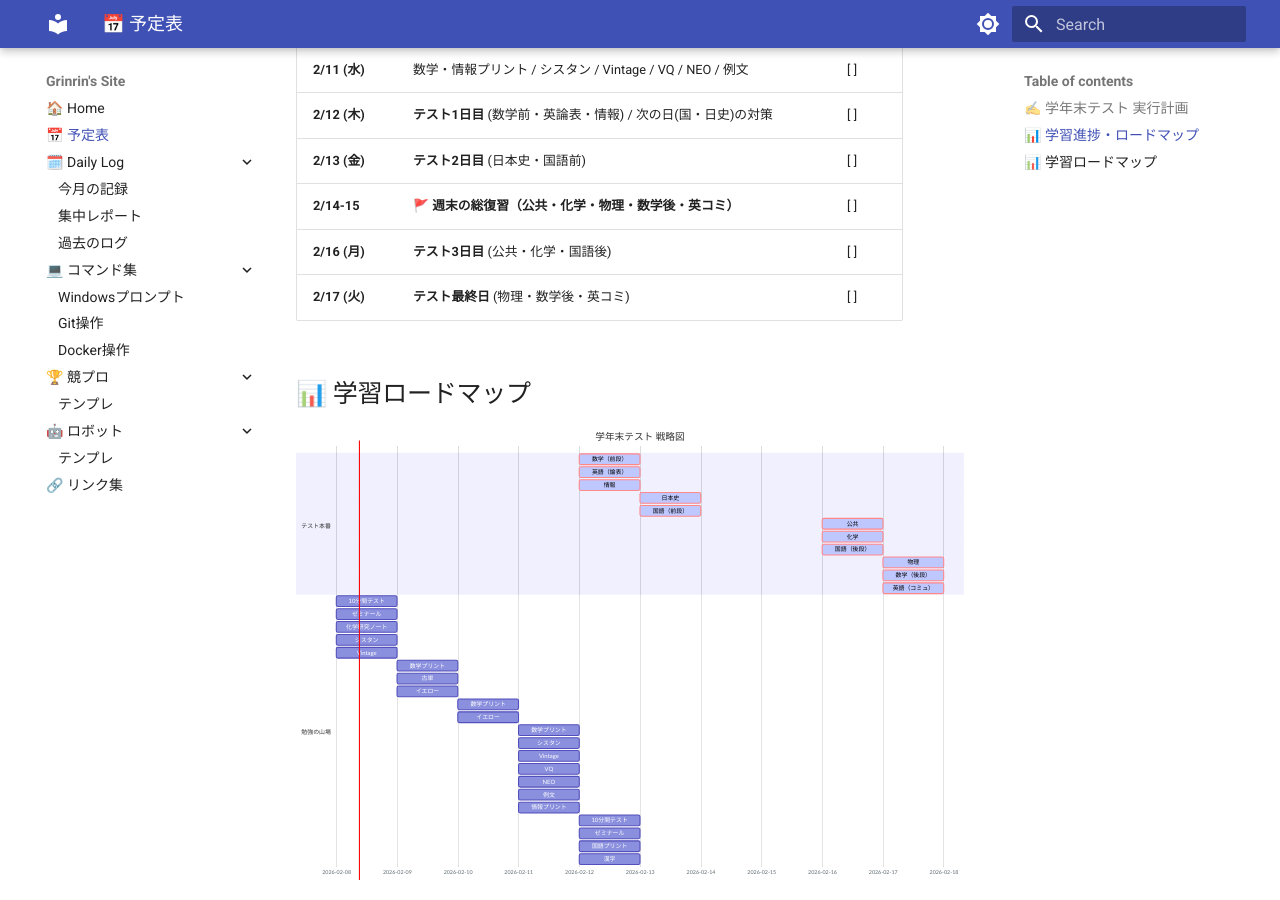
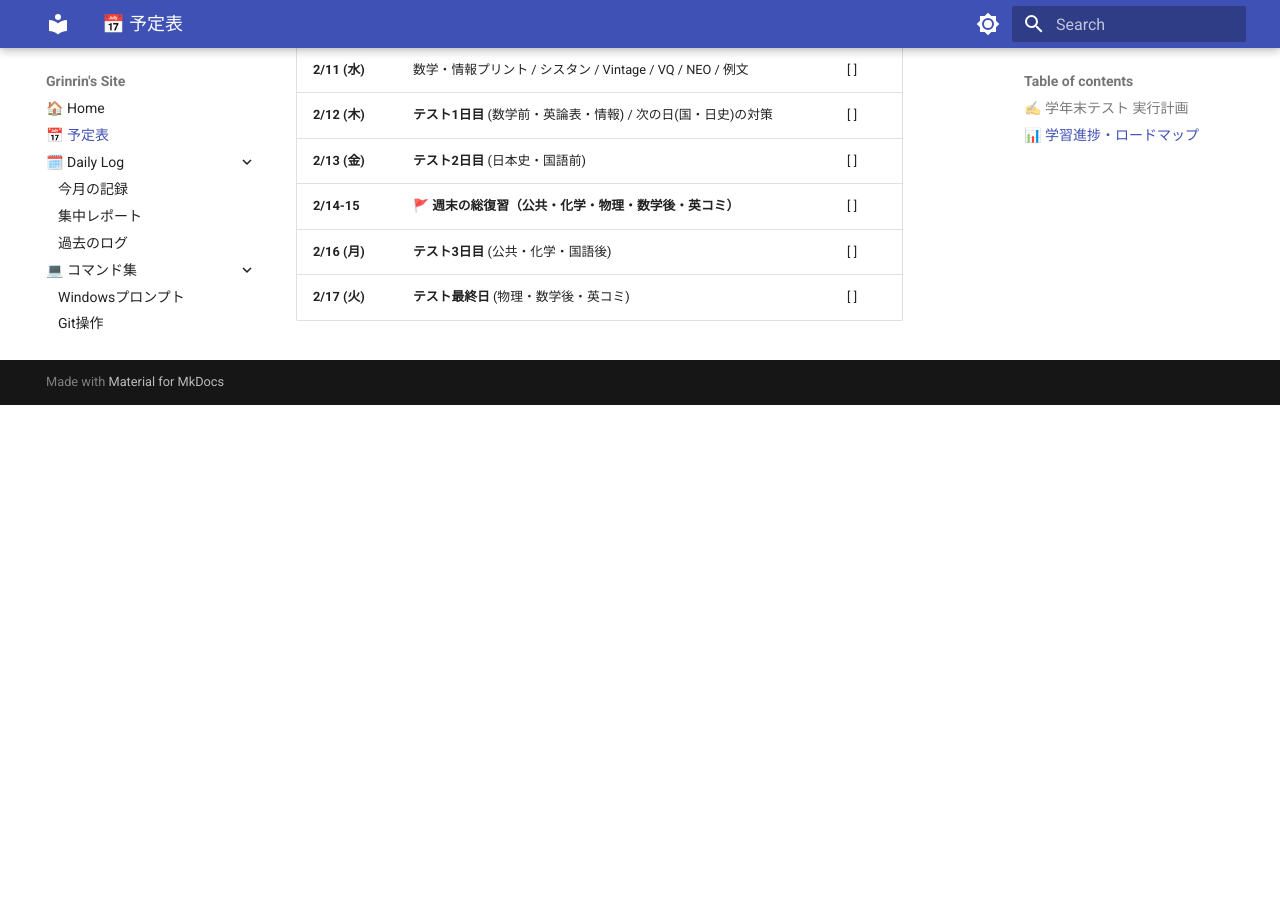
Before and after one commit to Grinrin1108/my-site, an MkDocs documentation site: the page built from docs/schedule/schedule.md, in a window 1280 px wide and 900 px high, scrolled down 742 px. Built offline with MkDocs 1.6.1 and Material for MkDocs 9.7.7, drawn with Linux system fonts in a browser that asks for light colours; after the commit the page ends 1147 px from its top, so only the background shows below that; some of the changed lines change nothing that is shown.

Commit message:
2026/02/08 18:06

````diff
--- a/docs/schedule/schedule.md
+++ b/docs/schedule/schedule.md
@@ -24,55 +24,3 @@
 | **2/14-15** | 🚩 **週末の総復習（公共・化学・物理・数学後・英コミ）** | [ ] |
 | **2/16 (月)** | **テスト3日目** (公共・化学・国語後) | [ ] |
 | **2/17 (火)** | **テスト最終日** (物理・数学後・英コミ) | [ ] |
-
-
-## 📊 学習ロードマップ
-```mermaid
-gantt
-    title 学年末テスト 戦略図
-    dateFormat MM-DD
-
-    section テスト本番
-    数学（前段） :crit, active, 02-12, 1d
-    英語（論表） :crit, active, 02-12, 1d
-    情報 :crit, active, 02-12, 1d
-
-    日本史 :crit, active, 02-13, 1d
-    国語（前段） :crit, active,　02-13, 1d
-
-    公共 :crit, active,　02-16, 1d
-    化学 :crit, active,　02-16, 1d
-    国語（後段） :crit, active,　02-16, 1d
-
-    物理 :crit, active, 02-17, 1d
-    数学（後段） :crit, active, 02-17, 1d
-    英語（コミュ） :crit, active, 02-17, 1d
-
-    section 勉強の山場
-
-    10分間テスト :02-08, 1d
-    ゼミナール :02-08, 1d
-    化学研究ノート :02-08, 1d
-    シスタン :02-08, 1d
-    Vintage :02-08, 1d
-
-    数学プリント :02-09, 1d
-    古単 :02-09, 1d
-    イエロー :02-09, 1d
-
-    数学プリント :02-10, 1d
-    イエロー :02-10, 1d
-
-    数学プリント :02-11, 1d
-    シスタン :02-11, 1d
-    Vintage :02-11, 1d
-    VQ :02-11, 1d
-    NEO :02-11, 1d
-    例文 :02-11, 1d
-    情報プリント :02-11, 1d
-
-    10分間テスト :02-12, 1d
-    ゼミナール :02-12, 1d
-    国語プリント :02-12, 1d
-    漢字 :02-12, 1d
-```
````
